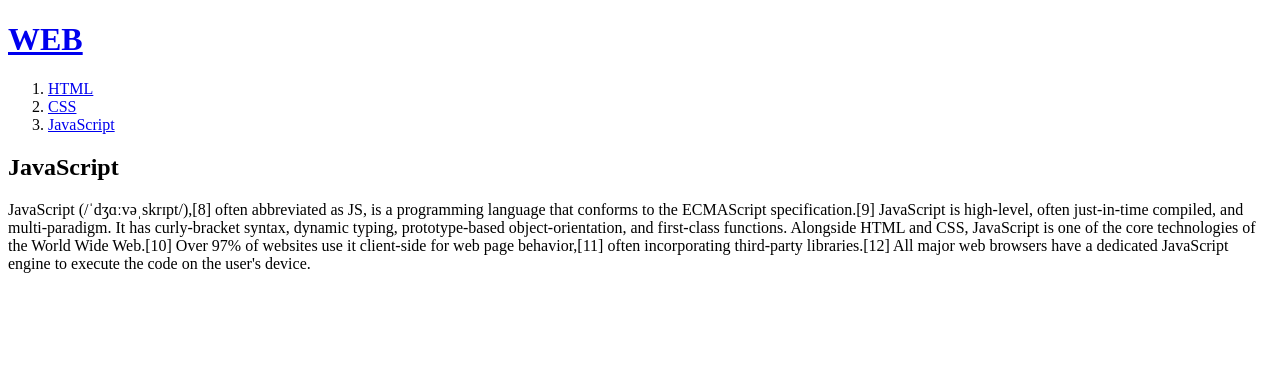
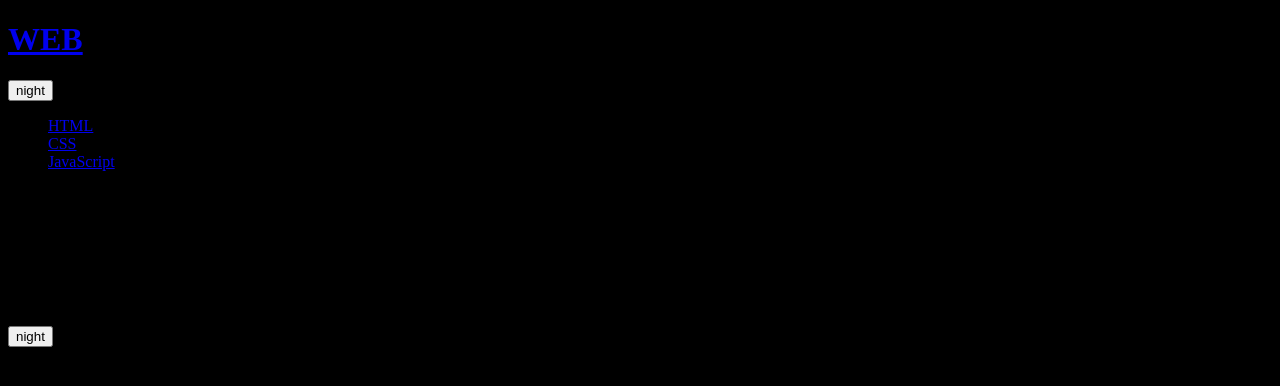
Before and after one commit to dncksdl91/web01, a plain HTML site: page 3.html in a window 1280 px wide. Drawn offline with Linux system fonts and the light colour scheme; a script that the page names is missing.

Commit message:
Add files via upload
자바 코드 추가 흰/검

```diff
--- a/3.html
+++ b/3.html
@@ -3,20 +3,24 @@
 <head>
   <title>WEB1 - JavaScript</title>
   <meta charset="utf-8">
+</head>
+<body style="background-color:black;">
+  <h1><a href="index.html">WEB</a></h1>
+  <input type="button" value="night" onclick="
+  var target = document.querySelector('body');
+  if(this.value === 'night'){
+  target.style.backgroundColor = 'black';
+  target.style.color = 'white';
+  this.value = 'day';
+} else {
+  target.style.backgroundColor = 'white';
+  target.style.color = 'black';
+  this.value = 'night';
+  }
+  ">
 
-  <!-- Global site tag (gtag.js) - Google Analytics -->
-  <script async src="https://www.googletagmanager.com/gtag/js?id=G-BKNJ8QPQRS"></script>
-  <script>
-    window.dataLayer = window.dataLayer || [];
-    function gtag(){dataLayer.push(arguments);}
-    gtag('js', new Date());
 
-    gtag('config', 'G-BKNJ8QPQRS');
-  </script>
 
-</head>
-<body>
-  <h1><a href="index.html">WEB</a></h1>
   <ol>
     <li><a href="1.html">HTML</a></li>
     <li><a href="2.html">CSS</a></li>
@@ -24,32 +28,27 @@
   </ol>
   <h2>JavaScript</h2>
   <p>
-    JavaScript (/ˈdʒɑːvəˌskrɪpt/),[8] often abbreviated as JS, is a programming language that conforms to the ECMAScript specification.[9] JavaScript is high-level, often just-in-time compiled, and multi-paradigm. It has curly-bracket syntax, dynamic typing, prototype-based object-orientation, and first-class functions.
-
-Alongside HTML and CSS, JavaScript is one of the core technologies of the World Wide Web.[10] Over 97% of websites use it client-side for web page behavior,[11] often incorporating third-party libraries.[12] All major web browsers have a dedicated JavaScript engine to execute the code on the user's device.
+    JavaScript (/ˈdʒɑːvəˌskrɪpt/),[8] often abbreviated as JS, is a programming
+    language that conforms to the ECMAScript specification.[9] JavaScript is
+    high-level, often just-in-time compiled, and multi-paradigm. It has
+    curly-bracket syntax, dynamic typing, prototype-based object-orientation,
+    and first-class functions.
+    Alongside HTML and CSS, JavaScript is one of the core technologies of
+    the World Wide Web.[10] Over 97% of websites use it client-side for
+    web page behavior,[11] often incorporating third-party libraries.[12]
+    All major web browsers have a dedicated JavaScript engine
+    to execute the code on the user's device.
   </p>
+  <input type="button" value="night" onclick="
+  if(this.value === 'night'){
+  document.querySelector('body').style.backgroundColor = 'black';
+  document.querySelector('body').style.color = 'white';
+  this.value = 'day';
+} else {
+  document.querySelector('body').style.backgroundColor = 'white';
+  document.querySelector('body').style.color = 'black';
+  this.value = 'night';
+  }
+  ">
 </body>
-
-<p>
-  <div id="disqus_thread"></div>
-  <script>
-      /**
-      *  RECOMMENDED CONFIGURATION VARIABLES: EDIT AND UNCOMMENT THE SECTION BELOW TO INSERT DYNAMIC VALUES FROM YOUR PLATFORM OR CMS.
-      *  LEARN WHY DEFINING THESE VARIABLES IS IMPORTANT: https://disqus.com/admin/universalcode/#configuration-variables    */
-      /*
-      var disqus_config = function () {
-      this.page.url = PAGE_URL;  // Replace PAGE_URL with your page's canonical URL variable
-      this.page.identifier = PAGE_IDENTIFIER; // Replace PAGE_IDENTIFIER with your page's unique identifier variable
-      };
-      */
-      (function() { // DON'T EDIT BELOW THIS LINE
-      var d = document, s = d.createElement('script');
-      s.src = 'https://web1-fldsswvgoz.disqus.com/embed.js';
-      s.setAttribute('data-timestamp', +new Date());
-      (d.head || d.body).appendChild(s);
-      })();
-  </script>
-  <noscript>Please enable JavaScript to view the <a href="https://disqus.com/?ref_noscript">comments powered by Disqus.</a></noscript>
-</p>
-
 </html>
```
